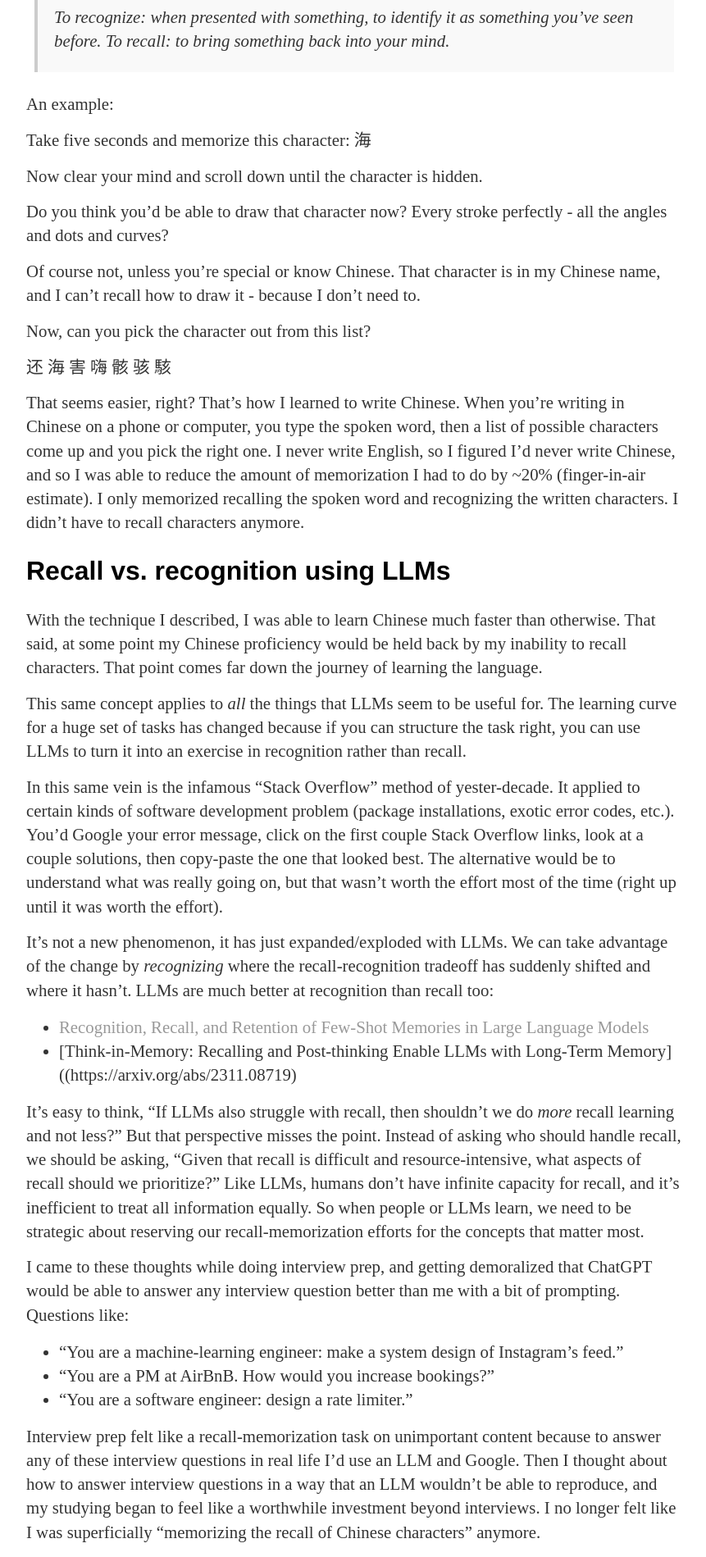
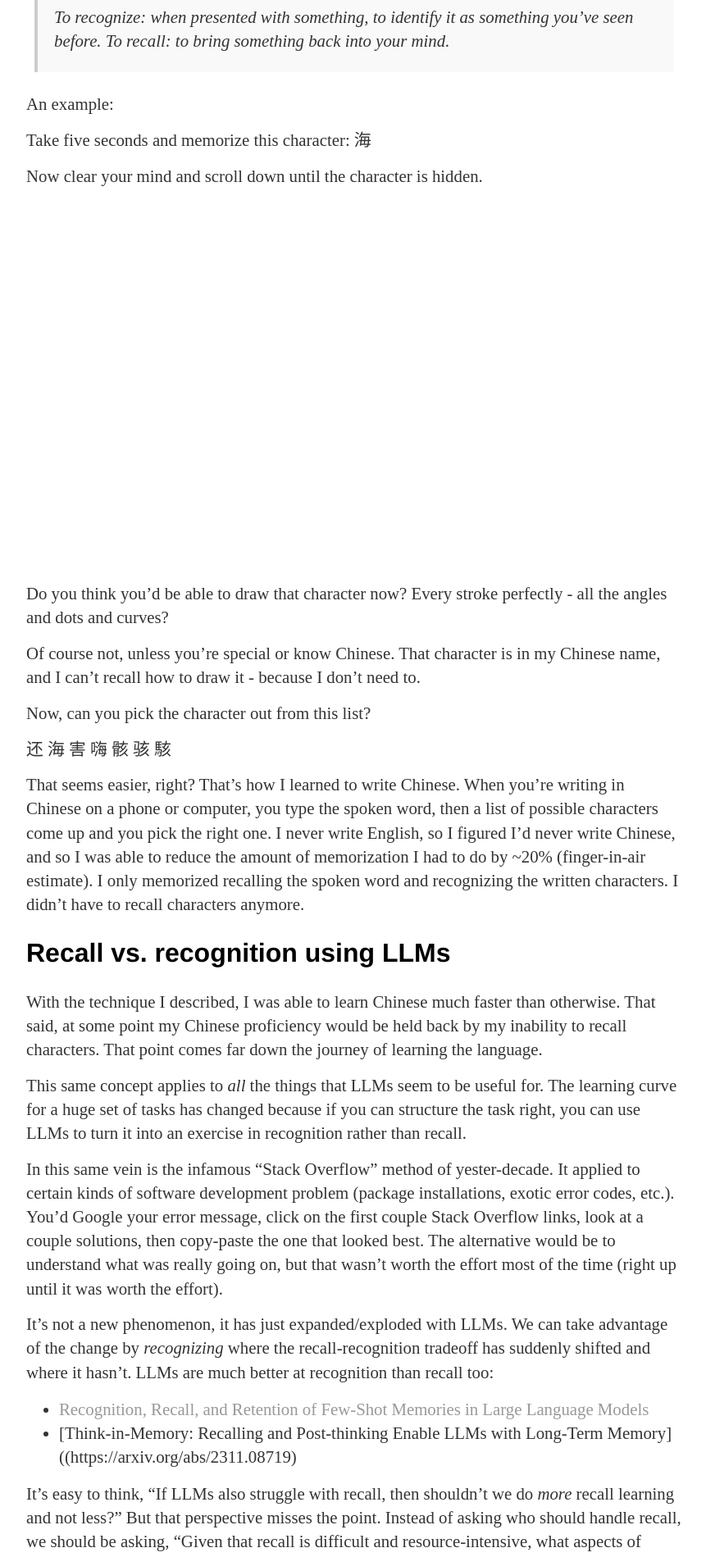
Before and after one commit to curiousest/curiousest.github.io, a Jekyll site: the page built from _posts/2024-09-13-recognition-vs-recollection.md, in a window 1280 px wide. Shown: the part 678-2577 px from the top of the page at 82% size, without its empty margins (208-1069 px from the left). Built offline with Jekyll 4.4.1, drawn with Linux system fonts in a browser that asks for light colours.

Commit message:
Linebreaks.

```diff
--- a/_posts/2024-09-13-recognition-vs-recollection.md
+++ b/_posts/2024-09-13-recognition-vs-recollection.md
@@ -25,15 +25,23 @@ An example:
 Take five seconds and memorize this character: 海
 
 Now clear your mind and scroll down until the character is hidden.
-
-
-
-
-
-
-
-
-
+<br/>
+<br/>
+<br/>
+<br/>
+<br/>
+<br/>
+<br/>
+<br/>
+<br/>
+<br/>
+<br/>
+<br/>
+<br/>
+<br/>
+<br/>
+<br/>
+<br/>
 
 Do you think you'd be able to draw that character now? Every stroke perfectly - all the angles and dots and curves?
 
```
